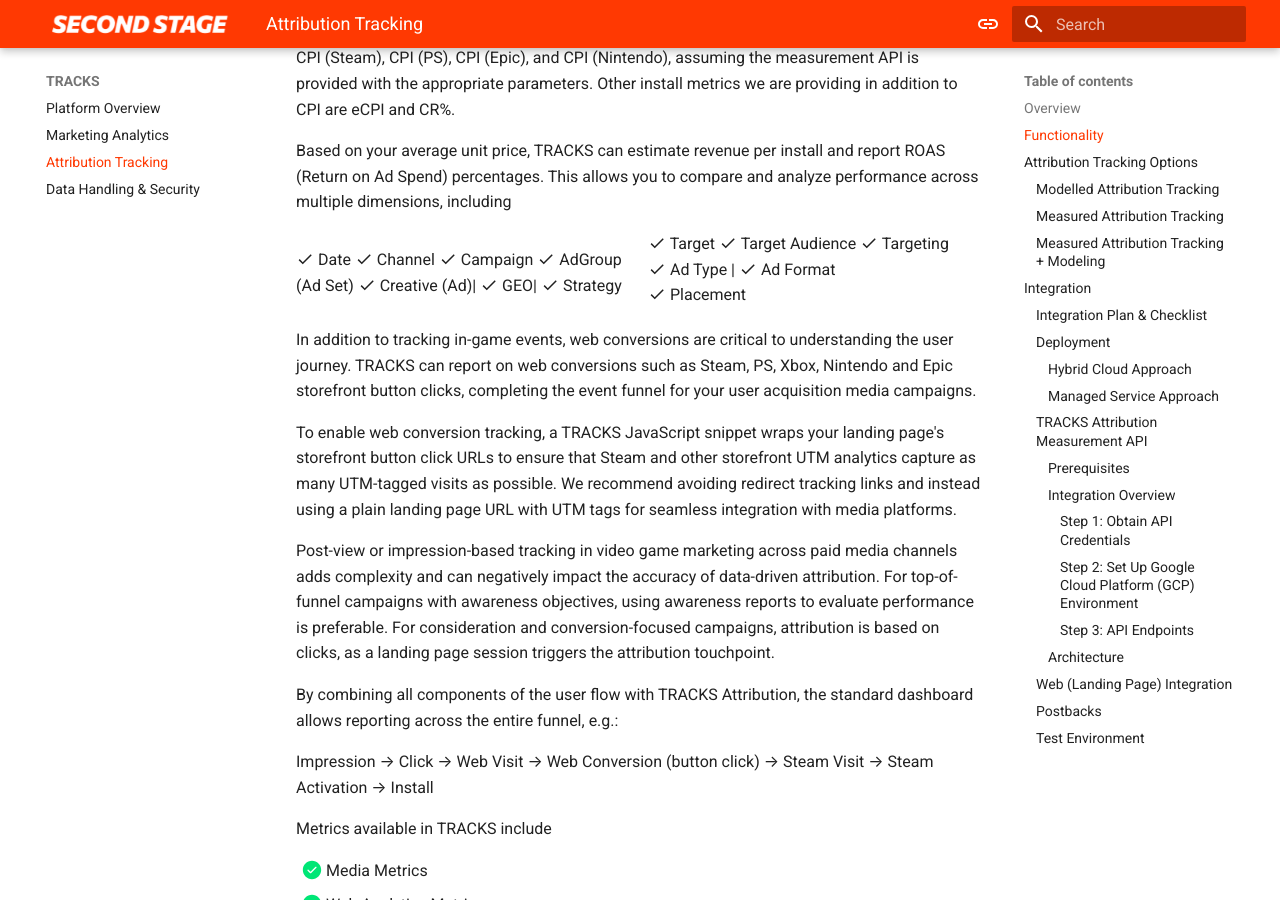
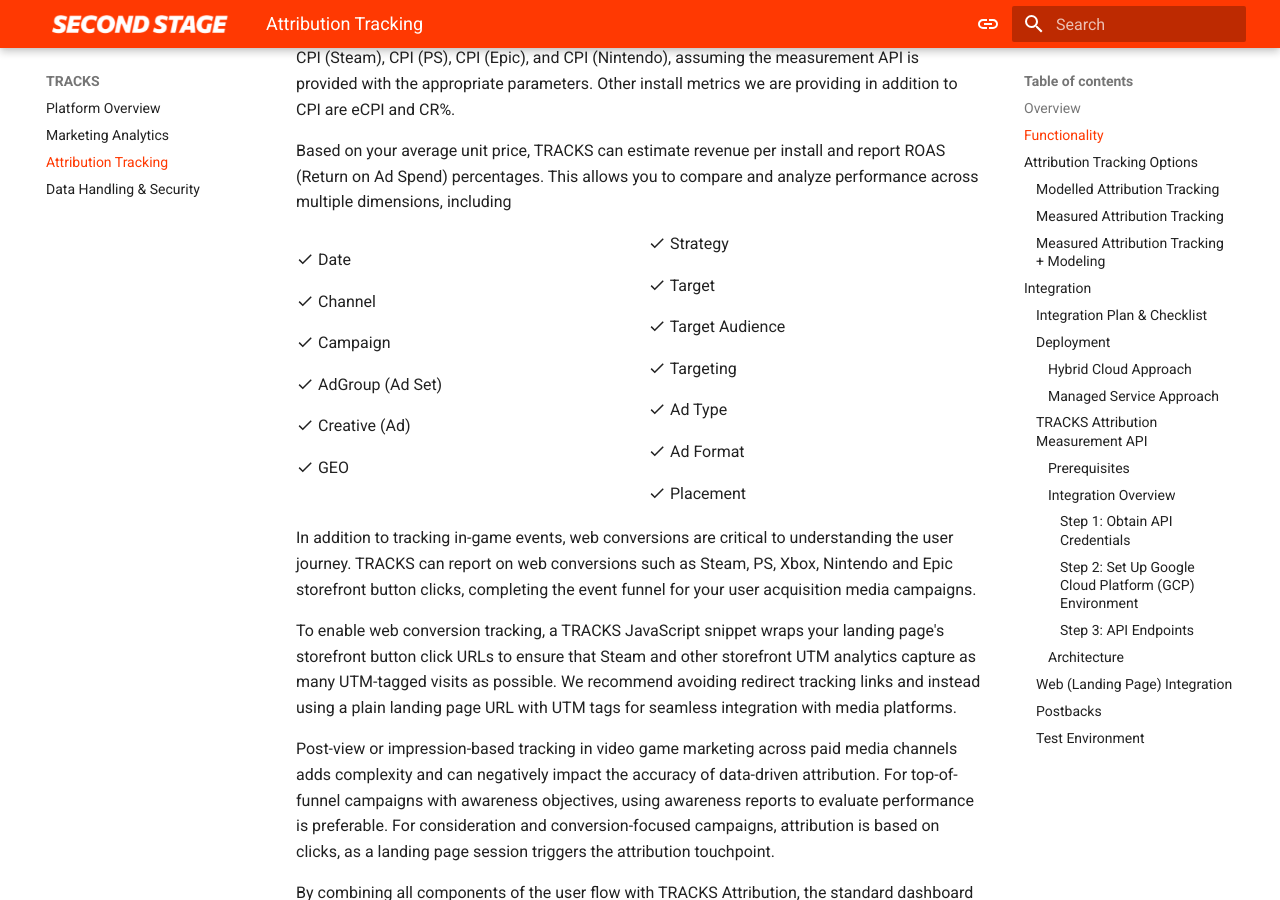
Before and after one commit to secondstage-io/tracks-documentation, an MkDocs documentation site: the page built from docs/tracks/attribution-tracking.md, in a window 1280 px wide and 900 px high, scrolled down 1208 px. Built offline with MkDocs 1.6.1 and Material for MkDocs 9.7.7, drawn with Linux system fonts in a browser that asks for light colours.

```diff
--- a/docs/tracks/attribution-tracking.md
+++ b/docs/tracks/attribution-tracking.md
@@ -26,17 +26,29 @@ Based on your average unit price, TRACKS can estimate revenue per install and re
 
 <div class="mdx-columns" markdown>
 :material-check: Date
+
 :material-check: Channel
+
 :material-check: Campaign
+
 :material-check: AdGroup (Ad Set)
-:material-check: Creative (Ad)|
-:material-check: GEO|
+
+:material-check: Creative (Ad)
+
+:material-check: GEO
+
 :material-check: Strategy
+
 :material-check: Target
+
 :material-check: Target Audience
+
 :material-check: Targeting
-:material-check: Ad Type |
+
+:material-check: Ad Type
+
 :material-check: Ad Format
+
 :material-check: Placement
 </div>
 
```
